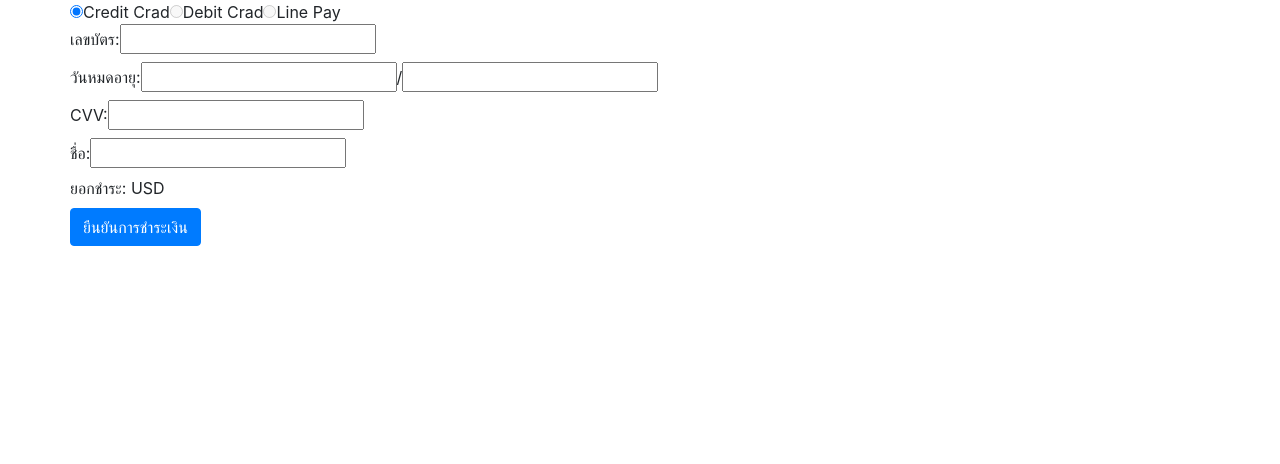
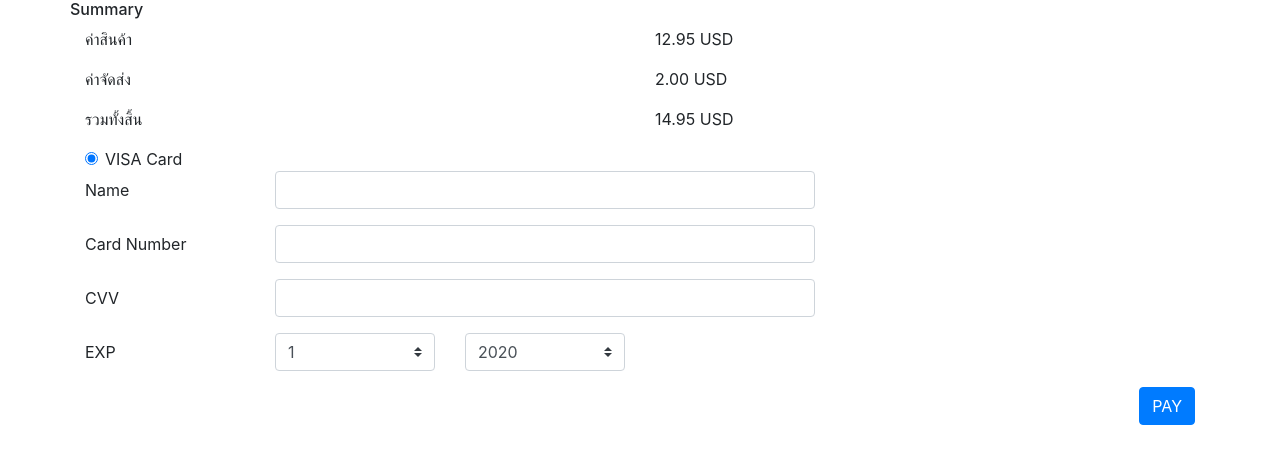
Before and after one commit to dringnakub/demo-cicd, a Next.js app in the folder frontEnd/: page /Payment in a window 1280 px wide. Shown: the top 464 px of the page. Built offline with nearby package versions, Linux system fonts and the light colour scheme.

Commit message:
[Edit]change screen id ui.

```diff
--- a/frontEnd/pages/Payment.js
+++ b/frontEnd/pages/Payment.js
@@ -1,20 +1,25 @@
 import React from 'react'
-import { Container, Row, Button } from 'react-bootstrap'
+import { Container, Row, Button, Col, Form } from 'react-bootstrap'
 import fetch from 'isomorphic-unfetch'
 import Cookies from 'js-cookie'
-import Route from 'next/router'
+import Route, { Router, withRouter } from 'next/router'
 import checkPaymentMethod from '../ecommerce/payment'
 
 export default class Payment extends React.Component {
   constructor(props) {
     super(props)
     this.state = {
+      form: {
         paymentType: '',
         cardNumber: '',
         expiredMonth: '',
         expiredYear: '',
         cvv: '',
         cardName: '',
+      },
+      monthList: this.getMonthList(),
+      yearList: this.getYearList()
+
     }
     this.handleChangePaymentType = this.handleChangePaymentType.bind(this)
     this.handleChangeCardNumber = this.handleChangeCardNumber.bind(this)
@@ -24,6 +29,23 @@ export default class Payment extends React.Component {
     this.handleChangeCardName = this.handleChangeCardName.bind(this)
   }
 
+  getMonthList() {
+    let monthList = []
+    for (let index = 1; index < 13; index++) {
+      monthList.push(index)
+    }
+    return monthList
+  }
+
+  getYearList() {
+    let d = new Date();
+    let nowYear = new Date().getFullYear();
+    let yearList = []
+    for (let index = 0; index < 7; index++) {
+      yearList.push(nowYear + index)
+    }
+    return yearList
+  }
   confrimPayment() {
     const {
       paymentType, cardNumber, expiredMonth, expiredYear, cvv, cardName,
@@ -78,66 +100,125 @@ export default class Payment extends React.Component {
     this.setState({ cardName: event.target.value })
   }
 
-  payment() {
-    Route.push('/Payment-success')
+
+  submitForm(event) {
+    event.preventDefault()
+    console.log('submitForm!!')
+    Route.push({
+      pathname: '/thankyou',
+      query: { orderId: "OB3456", trackingId: "12345" },
+    })
   }
 
   render() {
-    const {
-      cardNumber, expiredMonth, expiredYear, cvv, cardName,
-    } = this.state
-    const order = Cookies.getJSON('order')
+
     return (
       <Container>
+        <div>
           <Row>
-          <form onSubmit={this.confrimPayment}>
-            <div>
-              <input type="radio" value="credit" id="CreditCradPayment" checked="checked" defaultChecked onChange={this.handleChangePaymentType} />
-              Credit Crad
-              <input type="radio" value="debit" id="DebitCradType" disabled />
-              Debit Crad
-              <input type="radio" value="linePay" id="LinePayType" disabled />
-              Line Pay
+            <h6>
+              Summary
+            </h6>
+          </Row>
+          <Row>
+            <Col><p>ค่าสินค้า</p></Col>
+            <Col id="totalProductPrice">
+              <p>
+                12.95 USD
+              </p>
+            </Col>
+          </Row>
+          <Row>
+            <Col>
+              <p>
+                ค่าจัดส่ง
+              </p>
+            </Col>
+            <Col id="totalShippingCharge">
+              <p>
+                2.00 USD
+              </p>
+            </Col>
+          </Row>
+          <Row>
+            <Col>
+              <p>
+                รวมทั้งสิ้น
+              </p>
+            </Col>
+            <Col id="totalAmount">
+              <p>
+                14.95 USD
+              </p>
+            </Col>
+          </Row>
+          <Row>
+            <Col>
+              <Form.Check
+                defaultChecked={true}
+                type="radio"
+                label="VISA Card"
+                id="visa-radio-button"
+              />
+            </Col>
+          </Row>
+          <Form className="w-100" onSubmit={this.submitForm}>
+            <Form.Group as={Row} controlId="visa-placeholder">
+              <Form.Label column lg={2}>
+                Name
+            </Form.Label>
+              <Col lg={6}>
+                <Form.Control type="text" value={this.state.cardName}
+                  onChange={e => this.setState({ form: { ...this.state.form, cardName: e.target.value } })}
+                />
+              </Col>
+            </Form.Group>
+
+            <Form.Group as={Row} controlId="visa-number">
+              <Form.Label column lg={2}>
+                Card Number
+              </Form.Label>
+              <Col lg={6}>
+                <Form.Control type="text" value={this.state.cardNumber} onChange={e => this.setState({ form: { ...this.state.form, cardNumber: e.target.value } })} />
+              </Col>
+            </Form.Group>
+
+            <Form.Group as={Row} controlId="visa-cvv">
+              <Form.Label column lg={2}>
+                CVV
+              </Form.Label>
+              <Col lg={6}>
+                <Form.Control type="text" value={this.state.cvv} onChange={e => this.setState({ form: { ...this.state.form, cvv: e.target.value } })} />
+              </Col>
+            </Form.Group>
+
+            <Form.Group as={Row} controlId="visa-expire">
+              <Form.Label column lg={2}>
+                EXP
+              </Form.Label>
+              <Col lg={2}>
+                <Form.Control as="select" custom>
+                  {this.state.monthList.map((itemMonth, index) => {
+                    return <option key={index}>{itemMonth}</option>
+                  })}
+
+                </Form.Control>
+              </Col>
+              <Col lg={2}>
+                <Form.Control as="select" custom>
+                  {this.state.yearList.map((itemYear, index) => {
+                    return <option key={index}>{itemYear}</option>
+                  })}
+                </Form.Control>
+              </Col>
+            </Form.Group>
+            <Row>
+              <Col className="text-right">
+                <Button id="pay-button" type="submit">PAY</Button>
+              </Col>
+            </Row>
+          </Form>
         </div>
-            <div>
-              <label htmlFor="cardNumber" id="labelCardNumber">
-                เลขบัตร:
-                <input type="text" id="cardNumber" onChange={this.handleChangeCardNumber} value={cardNumber} />
-              </label>
-            </div>
-            <div>
-              <label htmlFor="expiredMonth" id="labelExpiredMonth">
-                วันหมดอายุ:
-                <input type="text" id="expiredMonth" onChange={this.handleChangeExpiredMonth} value={expiredMonth} />
-              </label>
-              /
-              <input type="text" id="expiredYear" onChange={this.handleChangeExpiredYear} value={expiredYear} />
-            </div>
-            <div>
-              <label htmlFor="cvv" id="labelCvv">
-                CVV:
-                <input type="text" id="cvv" onChange={this.handleChangeCVV} value={cvv} />
-              </label>
-            </div>
-            <div>
-              <label htmlFor="cardName" id="labelCardName">
-                ชื่อ:
-                <input type="text" id="cardName" onChange={this.handleChangeCardName} value={cardName} />
-              </label>
-            </div>
-            <div>
-              <label htmlFor="totalPrice" id="labelTotalPrice">
-                ยอกชำระ:
-                <span id="totalPrice">
-                  {order ? order.total_price : ''}
-                  {' '}
-                  USD
-                </span>
-              </label>
-            </div>
-            <Button id="Payment" onClick={() => { this.payment() }}> ยืนยันการชำระเงิน</Button>
-          </form>
-        </Row>
       </Container>
     )
   }
```
Also changed, not shown: frontEnd/pages/order.js (+62 -34 lines). Lines whose indentation alone changed are shown as unchanged.
